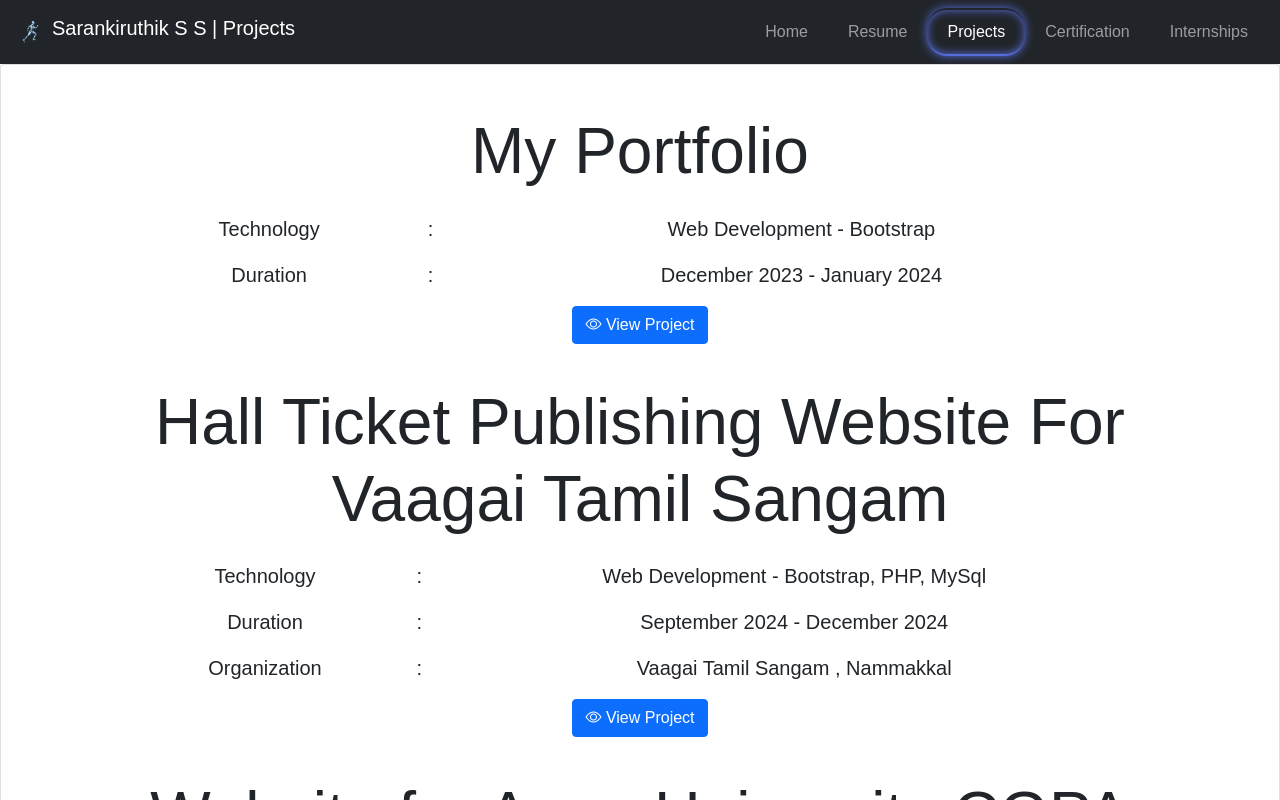
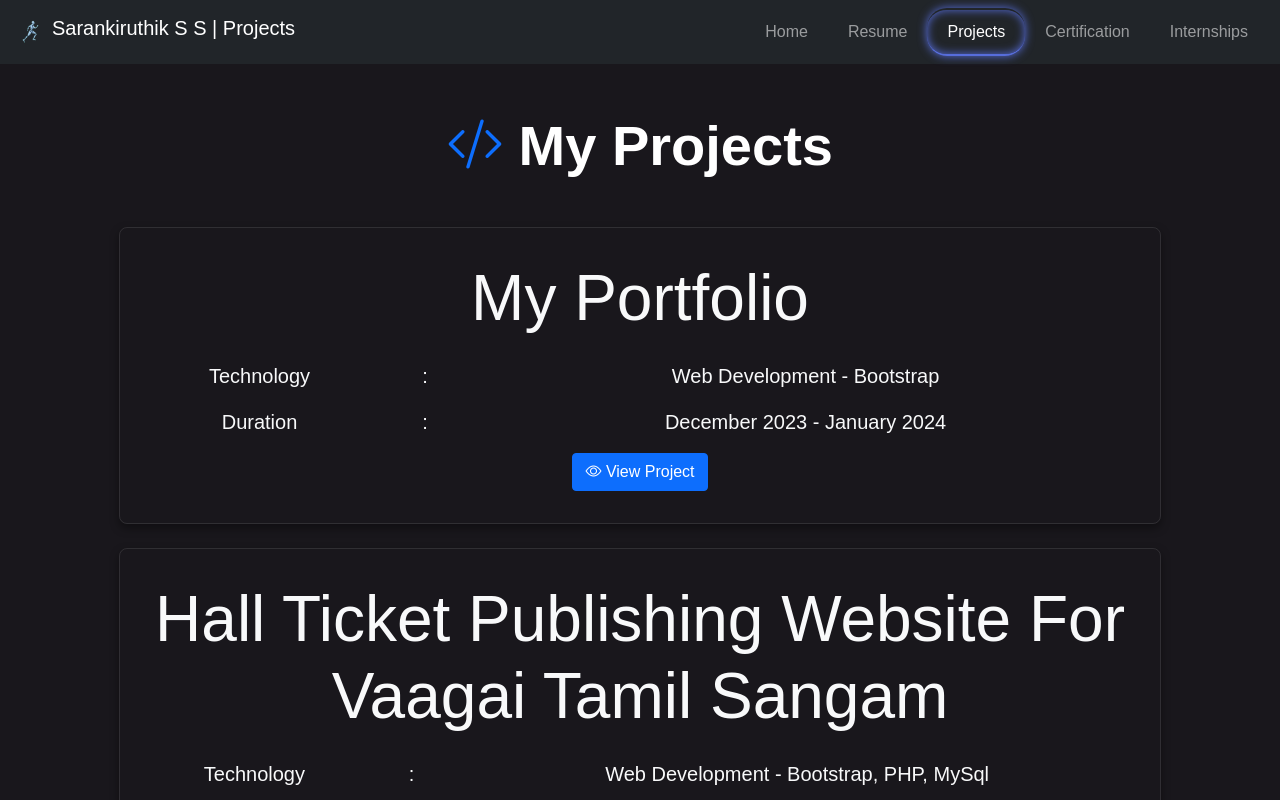
Before and after one commit to SarankiruthikSanthanakrishnan/MyPortfolio, a React (Vite) app: page /Project in a window 1280 px wide. Shown: the top 800 px of the page. Built offline with nearby package versions, Linux system fonts and the light colour scheme.

Commit message:
All Details

```diff
--- /dev/null
+++ b/src/Components/Project.css
@@ -0,0 +1,36 @@
+/* src/styles/Projects.css */
+.projects-container {
+  background-color: #19171c; /* A dark background color */
+  min-height: 100vh;
+}
+
+.projects-container h1 {
+  color: #f8f9fa; /* Light text color for contrast */
+}
+
+.project-card-wrapper {
+  /* Default state for the card */
+  transition: transform 0.3s ease-in-out, box-shadow 0.3s ease-in-out, border 0.3s ease-in-out;
+  border-radius: 8px;
+  overflow: hidden;
+  position: relative; /* Needed for the glow effect */
+  border: 1px solid rgba(255, 255, 255, 0.1); /* Subtle border for definition */
+  box-shadow: 0 4px 10px rgba(0, 0, 0, 0.4); /* Stronger initial shadow */
+}
+
+.project-card-wrapper:hover {
+  /* Hover state for a more visible effect */
+  transform: translateY(-5px); /* Moves the card up slightly */
+
+  /* A powerful, glowing box shadow with a contrasting color */
+  box-shadow: 0 0 15px 5px #00bcd4, /* A colored glow */
+              0 8px 16px rgba(0, 0, 0, 0.45); /* A stronger lift shadow */
+
+  /* Change border color on hover */
+  border: 1px solid #00bcd4;
+}
+
+/* Optional: To make the inner card structure look better on hover */
+.project-card-wrapper:hover .card-body1 {
+  background-color: #26212b; /* Slightly lighter background on hover */
+}
--- a/src/Components/Project.jsx
+++ b/src/Components/Project.jsx
@@ -1,8 +1,7 @@
-import {useEffect} from 'react'
-import projectsData from '../assets/Product.json'
+import { useEffect } from 'react';
+import projectsData from '../assets/Product.json';
 import ProjectCard from './ProjectCard';
-
-
+import './Project.css'; // Make sure to create and link this CSS file
 
 const Project = () => {
   useEffect(() => {
@@ -10,20 +9,25 @@ const Project = () => {
   }, []);
 
   return (
-    <>
-    <div className="card">
-      <div className="card-body">
-        <div className="row d-flex mx-auto my-auto justify-content-center align-items-center">
+    <section className="projects-container py-5">
+      <div className="container-fluid">
+        {/* Main Heading for the Projects Section */}
+        <h1 className="text-center display-4 fw-bold mb-5 text-white">
+          <i className="bi bi-code-slash text-primary"></i> My Projects
+        </h1>
+
+        <div className="row d-flex justify-content-center align-items-center">
           <div className="col col-xxl-10 col-xl-10 col-lg-10 col-md-10 col-sm-11 col-xs-12">
             {projectsData.map((project, index) => (
-              <ProjectCard key={index} project={project} />
+              <div key={index} className="project-card-wrapper mb-4">
+                <ProjectCard project={project} />
+              </div>
             ))}
           </div>
         </div>
       </div>
-    </div>
-    </>
-  )
-}
+    </section>
+  );
+};
 
-export default Project
+export default Project;
--- a/src/Components/ProjectCard.jsx
+++ b/src/Components/ProjectCard.jsx
@@ -4,7 +4,7 @@ import React from 'react';
 const ProjectCard = ({ project }) => {
   return (
     <div className="card-body1 my-4">
-      <table className="table text-center table-borderless">
+      <table className="table text-center table-borderless text-light">
         <tbody>
           <tr>
             <td colSpan="3" className="text-center">
```
